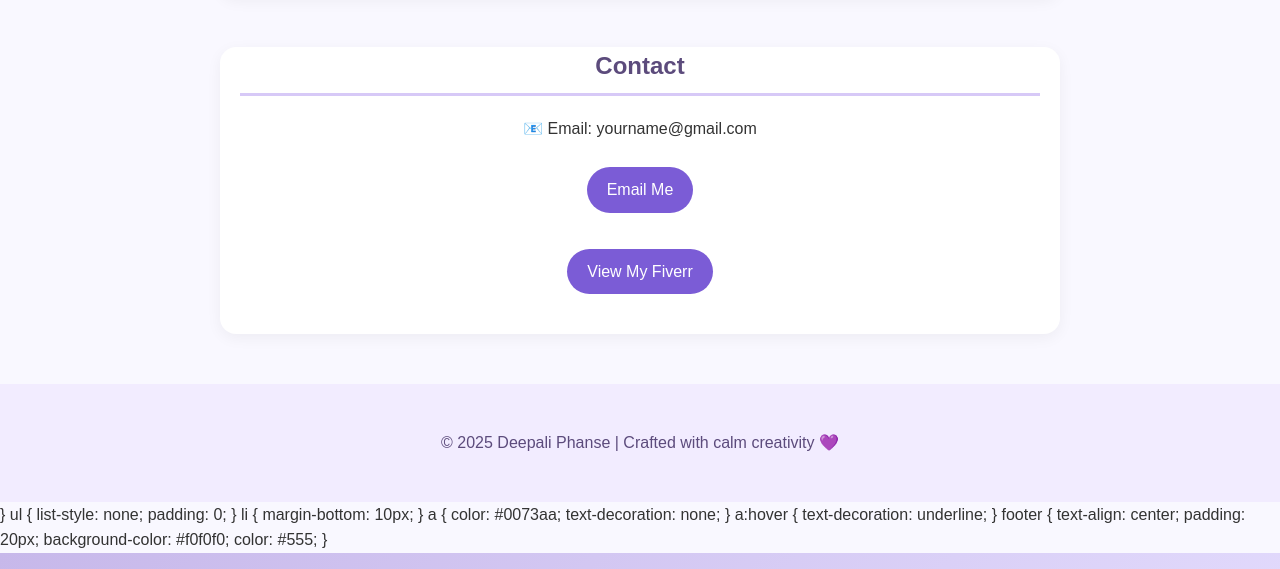
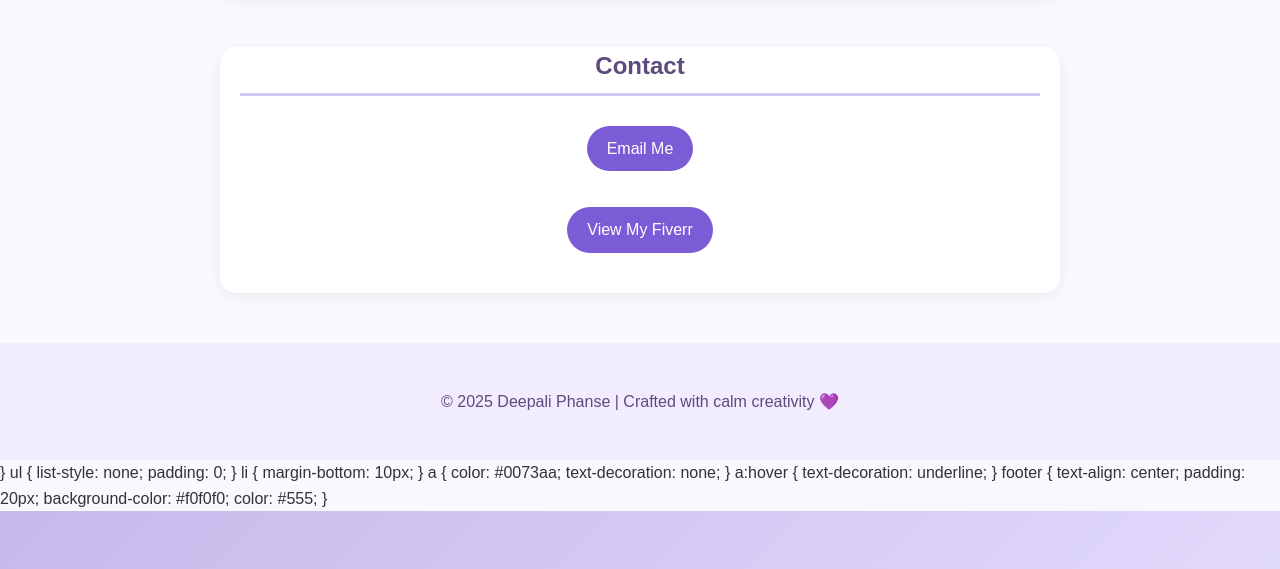
Before and after one commit to deepaliphanse/deepaliphanse.github.io, a plain HTML site: page index.html in a window 1280 px wide. Shown: the part 958-1527 px from the top of the page. Drawn offline with Linux system fonts and the light colour scheme.

Commit message:
Update index.html

```diff
--- a/index.html
+++ b/index.html
@@ -122,8 +122,7 @@
 
   <section id="contact" style="text-align:center; padding-bottom:40px;">
     <h2>Contact</h2>
-    <p>📧 Email: yourname@gmail.com</p>
-    <a href="mailto:yourname@gmail.com" class="button">Email Me</a><br><br>
+    <a href="mailto: phansedeepali525@gmail.com" class="button">Email Me</a><br><br>
     <a href="https://www.fiverr.com/" target="_blank" class="button">View My Fiverr</a>
   </section>
 
```
